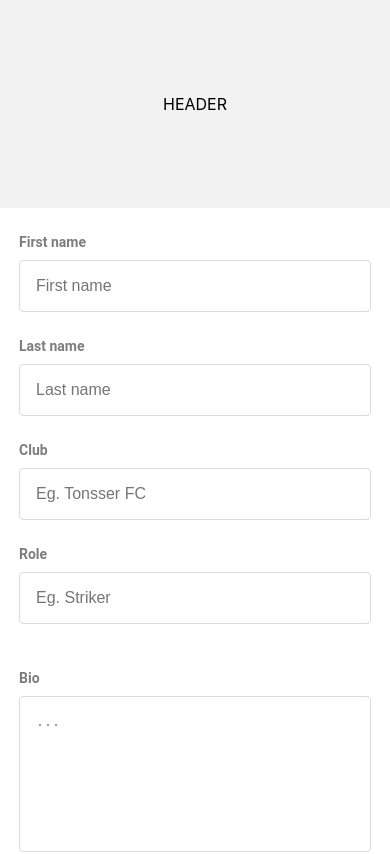
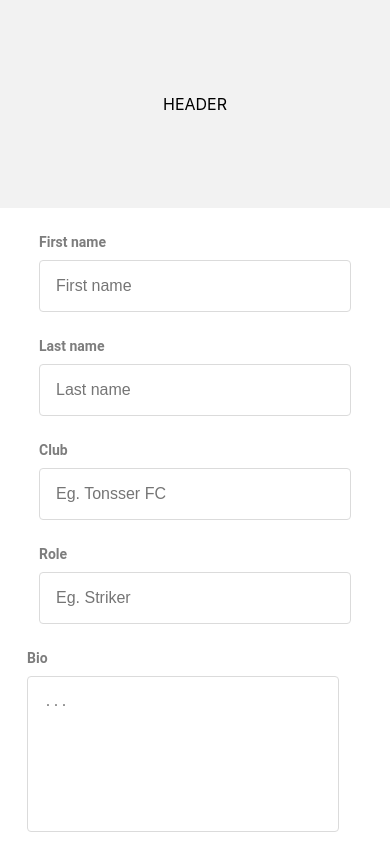
Before and after one commit to ruanha/tonsser, a React (Create React App) app: page / in a window 390 px wide. Shown: the top 854 px of the page. Built offline with nearby package versions, Linux system fonts and the light colour scheme.

Commit message:
add breakpoint/responsive

```diff
--- a/src/components/Profile.module.css
+++ b/src/components/Profile.module.css
@@ -73,3 +73,17 @@ input {
   composes: button;
   border: 1px solid #b6b6b6;
 }
+
+@media screen and (max-width: 768px) {
+  .form {
+    flex-direction: column;
+    align-items: center;
+    gap: 0;
+  }
+  input {
+    width: 80vw;
+  }
+  textarea {
+    width: 80vw;
+  }
+}
```
